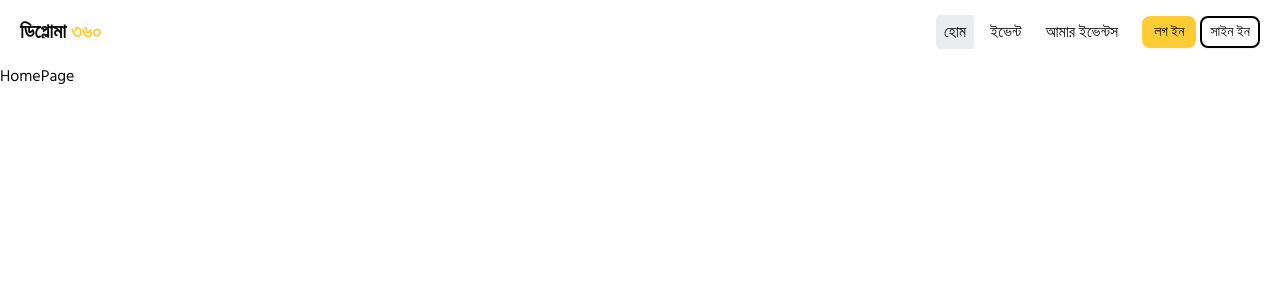
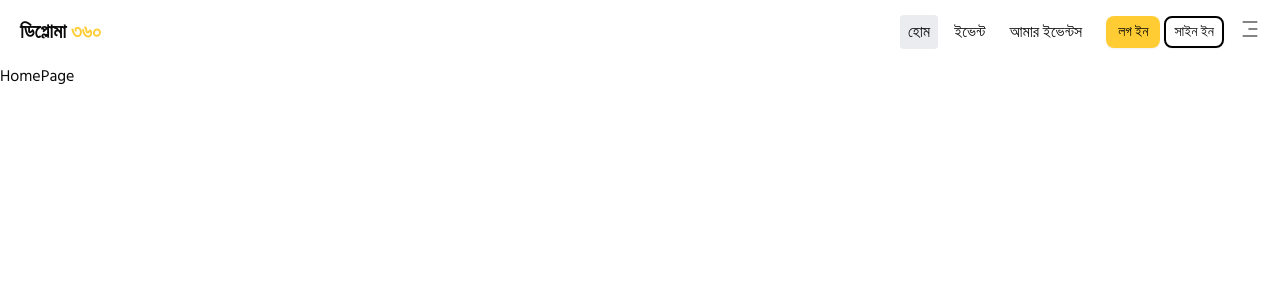
Before and after one commit to sajid-islam/Diploma360-Client, a Next.js app: page / in a window 1280 px wide. Shown: the top 300 px of the page. Built offline with nearby package versions, Linux system fonts and the light colour scheme.

Commit message:
Implement redux Tool kit(RTK)

```diff
--- a/package.json
+++ b/package.json
@@ -10,6 +10,7 @@
   },
   "dependencies": {
     "@radix-ui/react-slot": "^1.2.3",
+    "@reduxjs/toolkit": "^2.8.2",
     "class-variance-authority": "^0.7.1",
     "clsx": "^2.1.1",
     "lucide-react": "^0.539.0",
@@ -17,6 +18,7 @@
     "react": "19.1.0",
     "react-dom": "19.1.0",
     "react-icons": "^5.5.0",
+    "react-redux": "^9.2.0",
     "tailwind-merge": "^3.3.1"
   },
   "devDependencies": {
--- a/src/app/layout.jsx
+++ b/src/app/layout.jsx
@@ -1,5 +1,7 @@
 import { Hind_Siliguri, Poppins } from "next/font/google";
 import "./globals.css";
+import { Provider } from "react-redux";
+import StoreProvider from "@/redux/StoreProvider";
 
 const hindSiliguri = Hind_Siliguri({
     variable: "--font-hind-siliguri",
@@ -27,7 +29,7 @@ export default function RootLayout({ children }) {
             <body
                 className={`${hindSiliguri.variable} ${poppins.variable} antialiased`}
             >
-                {children}
+                <StoreProvider>{children}</StoreProvider>
             </body>
         </html>
     );
--- a/src/components/Nabvar/NavLinks.jsx
+++ b/src/components/Nabvar/NavLinks.jsx
@@ -2,17 +2,19 @@
 
 import Link from "next/link";
 import { usePathname } from "next/navigation";
+import { useSelector } from "react-redux";
 
 const NavLinks = () => {
     const pathname = usePathname();
-    console.log(pathname);
+    const isOpen = useSelector((state) => state.navbar.isOpen);
+    console.log(isOpen);
     const links = [
         { id: 1, title: "হোম", path: "/" },
         { id: 2, title: "ইভেন্ট", path: "/events" },
         { id: 3, title: "আমার ইভেন্টস", path: "/my-bookings" },
     ];
     return (
-        <>
+        <ul className="flex gap-2">
             {links.map((link) => (
                 <li key={link.id} className="">
                     <Link
@@ -25,7 +27,7 @@ const NavLinks = () => {
                     </Link>
                 </li>
             ))}
-        </>
+        </ul>
     );
 };
 
--- a/src/components/Nabvar/Navbar.jsx
+++ b/src/components/Nabvar/Navbar.jsx
@@ -1,6 +1,7 @@
-import { Ghost } from "lucide-react";
 import { Button } from "../ui/button";
 import NavLinks from "./NavLinks";
+import NavbarToggleBtn from "./NavbarToggleBtn";
+import { StoreProvider } from "@/redux/StoreProvider";
 
 const Navbar = () => {
     return (
@@ -14,9 +15,7 @@ const Navbar = () => {
                 </h1>
             </div>
             <div className="flex items-center gap-4">
-                <ul className="flex gap-2">
-                    <NavLinks />
-                </ul>
+                <NavLinks />
                 <div className="flex gap-1">
                     <Button size="sm">লগ ইন</Button>
                     <Button
@@ -26,6 +25,9 @@ const Navbar = () => {
                         সাইন ইন
                     </Button>
                 </div>
+                <div>
+                    <NavbarToggleBtn />
+                </div>
             </div>
         </div>
     );
--- /dev/null
+++ b/src/components/Nabvar/NavbarToggleBtn.jsx
@@ -0,0 +1,15 @@
+"use client";
+import { toggleNavbar } from "@/redux/navbar/NavbarSlice";
+import { CiMenuFries } from "react-icons/ci";
+import { useDispatch } from "react-redux";
+
+const NavbarToggleBtn = () => {
+    const dispatch = useDispatch();
+    return (
+        <button onClick={() => dispatch(toggleNavbar())}>
+            <CiMenuFries size={20} />
+        </button>
+    );
+};
+
+export default NavbarToggleBtn;
--- /dev/null
+++ b/src/redux/StoreProvider.jsx
@@ -0,0 +1,9 @@
+"use client";
+import { Provider } from "react-redux";
+import { store } from "./store";
+
+const StoreProvider = ({ children }) => {
+    return <Provider store={store}>{children}</Provider>;
+};
+
+export default StoreProvider;
--- /dev/null
+++ b/src/redux/navbar/NavbarSlice.jsx
@@ -0,0 +1,23 @@
+const { createSlice } = require("@reduxjs/toolkit");
+
+const initialState = {
+    isOpen: false,
+};
+const NavbarSlice = createSlice({
+    name: "navbar",
+    initialState,
+    reducers: {
+        openNavbar: (state) => {
+            state.isOpen = true;
+        },
+        closeNavbar: (state) => {
+            state.isOpen = false;
+        },
+        toggleNavbar: (state) => {
+            state.isOpen = !state.isOpen;
+        },
+    },
+});
+
+export const { openNavbar, closeNavbar, toggleNavbar } = NavbarSlice.actions;
+export default NavbarSlice.reducer;
--- /dev/null
+++ b/src/redux/store.js
@@ -0,0 +1,8 @@
+import { configureStore } from "@reduxjs/toolkit";
+import navbarReducer from "./navbar/NavbarSlice";
+
+export const store = configureStore({
+    reducer: {
+        navbar: navbarReducer,
+    },
+});
```
Also changed, not shown: 1 other file (tests, documents, lock files or other folders).
